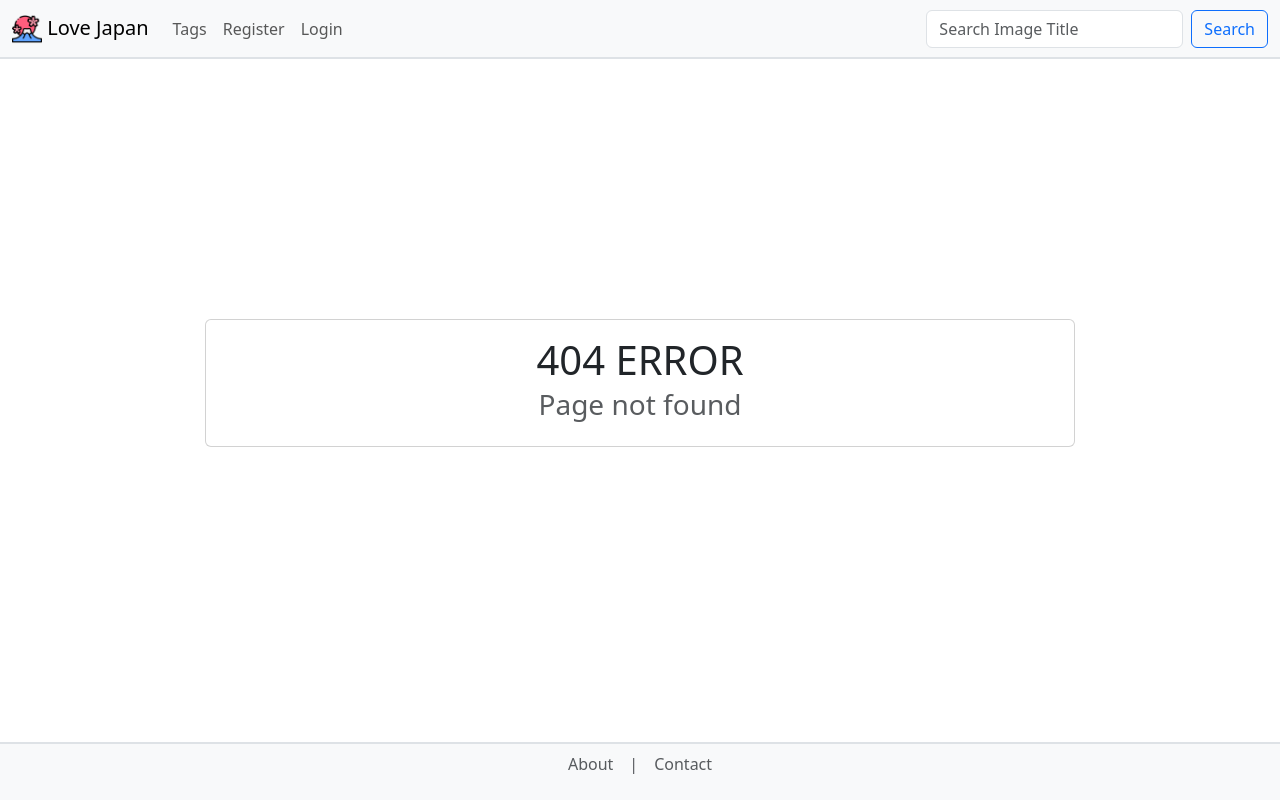
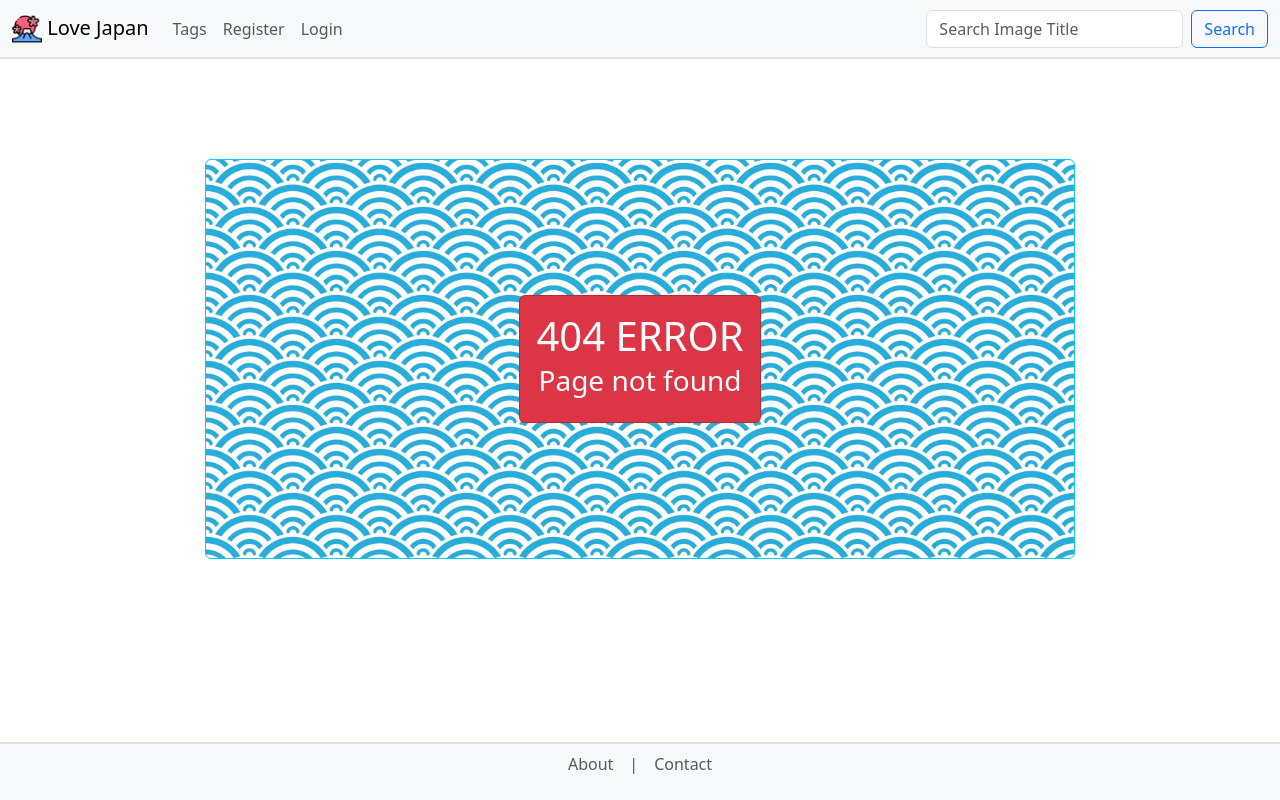
Before and after one commit to MWBark/Love-Japan, a Django app: template main/templates/main/404.html in a window 1280 px wide. Run offline with Django 4.2, Linux system fonts and the light colour scheme; the template is opened without the code that fills it, so the values that code supplies are empty; some libraries are stand-ins or nearby versions; some web fonts are replaced.

Commit message:
Create error.html that all error pages extend from

```diff
--- a/main/templates/main/404.html
+++ b/main/templates/main/404.html
@@ -1,14 +1,6 @@
-{% extends "base.html" %}
+{% extends "main/error.html" %}
 
-{% block content %}
-
-<div class="row justify-content-center align-content-center" style="height: 75vh;">
-    <div class="col-8 card m-3 text-center">
-        <div class="card-body">
-            <h1 class="card-title">404 ERROR</h1>
-            <h3 class="card-subtitle mb-2 text-body-secondary">Page not found</h3>
-        </div>
-    </div>
-</div>
-
+{% block card_body %}
+<h1 class="card-title">404 ERROR</h1>
+<h3 class="card-subtitle mb-2">Page not found</h3>
 {% endblock %}
--- /dev/null
+++ b/main/templates/main/error.html
@@ -0,0 +1,17 @@
+{% extends "base.html" %}
+
+{% block content %}
+
+<div class="row justify-content-center align-content-center" style="height: 75vh;">
+    <div class="card col-sm-11 col-md-8 mb-5 py-4 waves border-info d-flex align-items-center justify-content-center"
+        style="height: 50vh;">
+        <div class="card text-bg-danger text-center">
+            <div class="card-body">
+                {% block card_body %}
+                {% endblock %}
+            </div>
+        </div>
+    </div>
+</div>
+
+{% endblock %}
```
Also changed, not shown: main/templates/main/403.html (+4 -12 lines), main/templates/main/500.html (+6 -14 lines).
